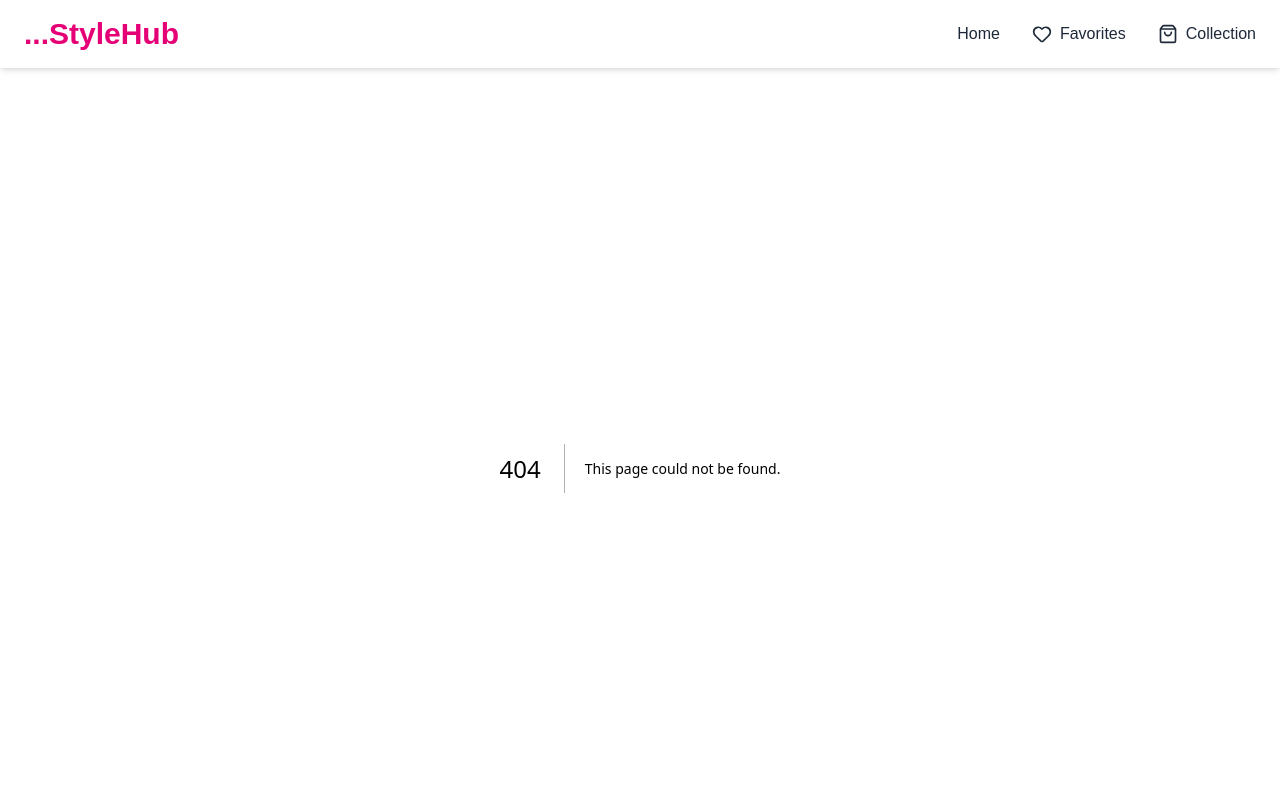
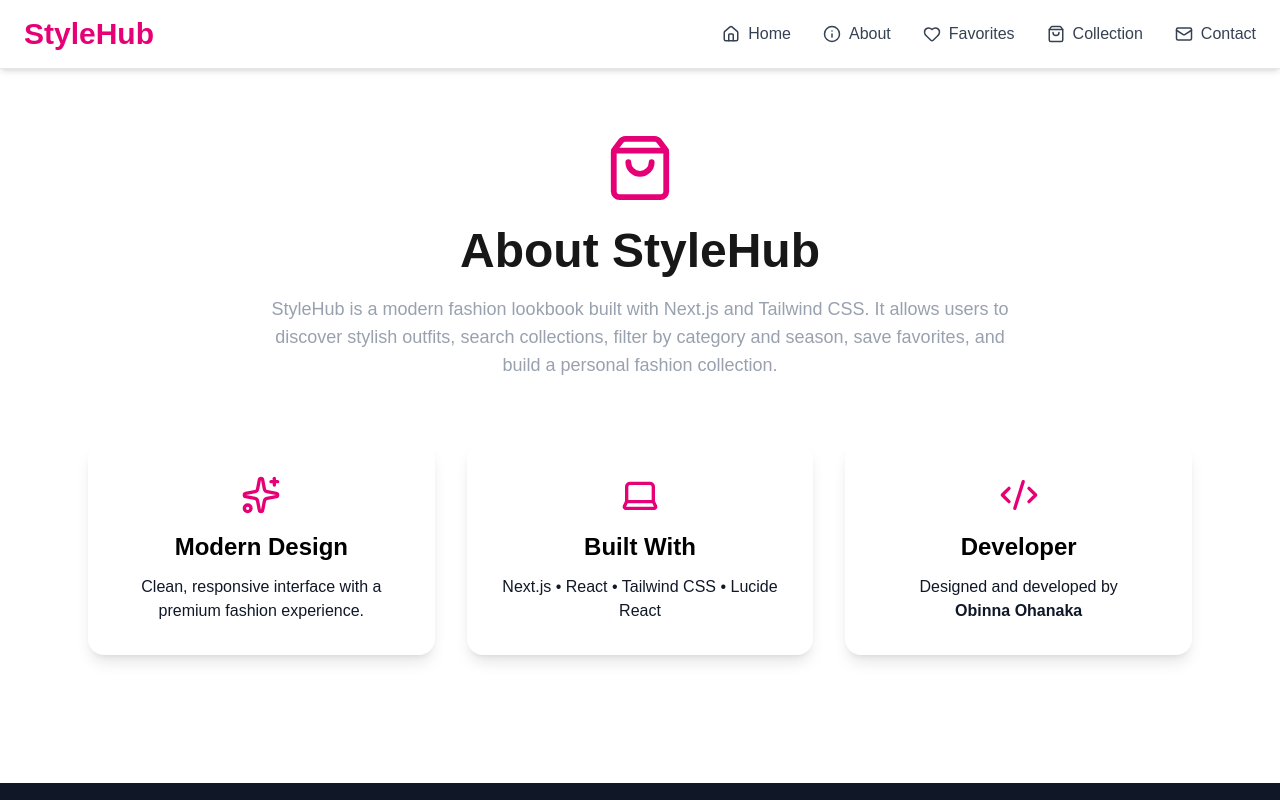
Before and after one commit to obinnaohanaka/stylehub, a Next.js app: page /about in a window 1280 px wide. Before the commit this address had no page. Shown: the top 800 px of the page. Built offline with nearby package versions, Linux system fonts and the light colour scheme.

Commit message:
Complete StyleHub with About page, Contact page, loading screen, favorites, collection, search, filters, and UI improvements

```diff
--- /dev/null
+++ b/app/about/page.jsx
@@ -0,0 +1,93 @@
+import {
+  ShoppingBag,
+  Sparkles,
+  Laptop,
+  Code2,
+} from "lucide-react";
+
+export default function AboutPage() {
+  return (
+    <section className="max-w-6xl mx-auto px-6 py-16">
+
+      <div className="text-center">
+
+        <ShoppingBag
+          size={70}
+          className="mx-auto text-pink-600"
+        />
+
+        <h1 className="text-5xl font-extrabold mt-6">
+          About StyleHub
+        </h1>
+
+        <p className="mt-5 text-gray-400 max-w-3xl mx-auto text-lg">
+          StyleHub is a modern fashion lookbook built with
+          Next.js and Tailwind CSS. It allows users to discover
+          stylish outfits, search collections, filter by
+          category and season, save favorites, and build a
+          personal fashion collection.
+        </p>
+
+      </div>
+
+      <div className="grid md:grid-cols-3 gap-8 mt-16">
+
+        <div className="bg-white rounded-2xl shadow-lg p-8 text-center">
+
+          <Sparkles
+            size={40}
+            className="mx-auto text-pink-600"
+          />
+
+          <h2 className="text-2xl text-black font-bold mt-4">
+            Modern Design
+          </h2>
+
+          <p className="mt-3 text-gray-900">
+            Clean, responsive interface with a premium fashion
+            experience.
+          </p>
+
+        </div>
+
+        <div className="bg-white rounded-2xl shadow-lg p-8 text-center">
+
+          <Laptop
+            size={40}
+            className="mx-auto text-pink-600"
+          />
+
+          <h2 className="text-2xl text-black font-bold mt-4">
+            Built With
+          </h2>
+
+          <p className="mt-3 text-gray-900">
+            Next.js • React • Tailwind CSS • Lucide React
+          </p>
+
+        </div>
+
+        <div className="bg-white rounded-2xl shadow-lg p-8 text-center">
+
+          <Code2
+            size={40}
+            className="mx-auto text-pink-600"
+          />
+
+          <h2 className="text-2xl text-black font-bold mt-4">
+            Developer
+          </h2>
+
+          <p className="mt-3 text-gray-900">
+            Designed and developed by
+            <br />
+            <strong>Obinna Ohanaka</strong>
+          </p>
+
+        </div>
+
+      </div>
+
+    </section>
+  );
+}
--- /dev/null
+++ b/app/contact/page.jsx
@@ -0,0 +1,135 @@
+"use client";
+import { useState } from "react";
+import toast from "react-hot-toast";
+import {
+    Mail,
+    Globe,
+    User,
+    Send,
+} from "lucide-react";
+
+export default function ContactPage() {
+    const [name, setName] = useState("");
+    const [email, setEmail] = useState("");
+    const [message, setMessage] = useState("");
+
+    const handleSendMessage = (e) => {
+        e.preventDefault();
+
+        if (
+            name.trim() === "" ||
+            email.trim() === "" ||
+            message.trim() === ""
+        ) {
+            toast.error("Please fill in all the fields.");
+            return;
+        }
+
+        toast.success(
+            "✅ Message sent successfully! We'll respond to you soon."
+        );
+
+        setName("");
+        setEmail("");
+        setMessage("");
+    };
+
+
+
+
+    return (
+        <section className="max-w-5xl mx-auto px-6 py-16">
+
+            <div className="text-center">
+
+                <h1 className="text-5xl font-extrabold">
+                    Contact Me
+                </h1>
+
+                <p className="text-gray-200 mt-4">
+                    Have feedback or would like to connect?
+                    I'd love to hear from you.
+                </p>
+
+            </div>
+
+            <div className="bg-white rounded-2xl shadow-lg p-10 mt-12">
+
+                <div className="space-y-6">
+
+                    <div className="flex items-center text-pink-600 gap-4">
+                        <User className="text-pink-600" />
+                        <span>Obinna Ohanaka</span>
+                    </div>
+
+                    <div className="flex items-center gap-4">
+                        <Mail className="text-pink-600" />
+                        <a
+                            href="mailto:obinna.c.ohanaka@gmail.com.com"
+                            className="text-pink-600 hover:underline"
+                        >
+                            obinna.c.ohanaka@gmail.com
+                        </a>
+                    </div>
+
+                    <div className="flex items-center gap-4">
+                        <Globe className="text-pink-600" />
+                        <a
+                            href="https://github.com/obinnaohanaka"
+                            target="_blank"
+                            rel="noopener noreferrer"
+                            className="text-pink-600 hover:underline"
+                        >
+                            Globe
+                        </a>
+                    </div>
+
+                </div>
+
+                <form
+                    onSubmit={handleSendMessage}
+                    className="space-y-6"
+                >
+
+                    <input
+                        type="text"
+                        placeholder="Your Name"
+                        value={name}
+                        onChange={(e) => setName(e.target.value)}
+                        required
+                        className="w-full border border-gray-300 rounded-xl p-4 text-gray-900 placeholder:text-gray-400 focus:outline-none focus:ring-2 focus:ring-pink-500"
+                    />
+
+                    <input
+                        type="email"
+                        placeholder="Your Email"
+                        value={email}
+                        onChange={(e) => setEmail(e.target.value)}
+                        required
+                        className="w-full border border-gray-300 rounded-xl p-4 text-gray-900 placeholder:text-gray-400 focus:outline-none focus:ring-2 focus:ring-pink-500"
+                    />
+
+                    <textarea
+                        rows={5}
+                        placeholder="Your Message"
+                        value={message}
+                        onChange={(e) => setMessage(e.target.value)}
+                        required
+                        className="w-full border border-gray-300 rounded-xl p-4 text-gray-900 placeholder:text-gray-400 focus:outline-none focus:ring-2 focus:ring-pink-500"
+                    />
+
+                    <button
+                        type="submit"
+                        className="bg-pink-600 hover:bg-pink-700 text-white px-6 py-3 rounded-xl flex items-center gap-2 transition"
+                    >
+                        <Send size={18} />
+                        Send Message
+                    </button>
+
+                </form>
+
+            </div>
+
+        </section>
+    );
+}
--- a/components/Footer.jsx
+++ b/components/Footer.jsx
@@ -8,7 +8,7 @@
         <div className="flex flex-col md:flex-row justify-between items-center gap-6">
 
           {/* Logo & Description */}
-          <div className="text-center md:text-left">
+          {/* <div className="text-center md:text-left">
             <h2 className="text-2xl font-bold text-pink-400">
               StyleHub
             </h2>
@@ -20,7 +20,7 @@
             <p className="text-sm text-gray-500">
               @Fullstack Developer.
             </p>
-          </div>
+          </div> */}
 
           {/* Navigation */}
           {/* <div className="flex gap-6 text-gray-300">
@@ -44,7 +44,7 @@
 
         {/* Copyright */}
         <p className="text-center text-gray-400 text-sm">
-          © {new Date().getFullYear()} StyleHub. Built with Next.js, React and Tailwind CSS.
+          © {new Date().getFullYear()} StyleHub. All rights reserved.
         </p>
 
       </div>
--- a/components/Header.jsx
+++ b/components/Header.jsx
@@ -1,41 +1,61 @@
 "use client";
 
+import { useState } from "react";
 import Link from "next/link";
-import { Heart, ShoppingBag } from "lucide-react";
+import {
+  Home,
+  Info,
+  Heart,
+  ShoppingBag,
+  Mail,
+  Menu,
+  X,
+} from "lucide-react";
+
 import { useOutfit } from "@/context/OutfitContext";
 
 export default function Header() {
   const { favorites, collection } = useOutfit();
 
+  const [menuOpen, setMenuOpen] = useState(false);
+
   return (
-    <header className="sticky top-0 z-50 bg-white text-gray-800 shadow-md">
+    <header className="sticky top-0 z-50 bg-white/95 backdrop-blur-md border-b border-gray-200 shadow-md">
+
       <div className="max-w-7xl mx-auto flex items-center justify-between px-6 py-4">
 
         {/* Logo */}
         <Link href="/">
-          <h1 className="text-3xl font-extrabold text-pink-600 cursor-pointer">
-            ...StyleHub
+          <h1 className="text-3xl font-extrabold text-pink-600 hover:scale-105 transition-transform cursor-pointer">
+            StyleHub
           </h1>
         </Link>
 
-        {/* Navigation */}
-        <nav className="flex items-center gap-8">
+        {/* Desktop Navigation */}
+        <nav className="hidden md:flex items-center gap-8">
 
           <Link
             href="/"
-            className="font-medium hover:text-pink-600 transition"
+            className="flex items-center gap-2 font-medium text-gray-700 hover:text-pink-600 transition"
           >
+            <Home size={18} />
             Home
           </Link>
 
-          {/* Favorites */}
+          <Link
+            href="/about"
+            className="flex items-center gap-2 font-medium text-gray-700 hover:text-pink-600 transition"
+          >
+            <Info size={18} />
+            About
+          </Link>
+
           <Link
             href="/favorites"
-            className="relative flex items-center gap-2 hover:text-pink-600 transition"
+            className="relative flex items-center gap-2 font-medium text-gray-700 hover:text-pink-600 transition"
           >
-            <Heart size={20} />
-
-            <span>Favorites</span>
+            <Heart size={18} />
+            Favorites
 
             {favorites.length > 0 && (
               <span className="absolute -top-2 -right-4 bg-pink-600 text-white text-xs font-bold rounded-full min-w-5 h-5 flex items-center justify-center px-1">
@@ -44,14 +64,12 @@
             )}
           </Link>
 
-          {/* Collection */}
           <Link
             href="/collection"
-            className="relative flex items-center gap-2 hover:text-pink-600 transition"
+            className="relative flex items-center gap-2 font-medium text-gray-700 hover:text-pink-600 transition"
           >
-            <ShoppingBag size={20} />
-
-            <span>Collection</span>
+            <ShoppingBag size={18} />
+            Collection
 
             {collection.length > 0 && (
               <span className="absolute -top-2 -right-4 bg-black text-white text-xs font-bold rounded-full min-w-5 h-5 flex items-center justify-center px-1">
@@ -60,8 +78,82 @@
             )}
           </Link>
 
+          <Link
+            href="/contact"
+            className="flex items-center gap-2 font-medium text-gray-700 hover:text-pink-600 transition"
+          >
+            <Mail size={18} />
+            Contact
+          </Link>
+
         </nav>
+
+        {/* Mobile Menu Button */}
+        <button
+          onClick={() => setMenuOpen(!menuOpen)}
+          className="md:hidden text-gray-700 hover:text-pink-600 transition"
+        >
+          {menuOpen ? <X size={30} /> : <Menu size={30} />}
+        </button>
+
       </div>
+
+      {/* Mobile Navigation */}
+      {menuOpen && (
+        <div className="md:hidden bg-white border-t shadow-lg">
+
+          <nav className="flex flex-col p-6 space-y-5">
+
+            <Link
+              href="/"
+              onClick={() => setMenuOpen(false)}
+              className="flex items-center gap-3 hover:text-pink-600"
+            >
+              <Home size={20} />
+              Home
+            </Link>
+
+            <Link
+              href="/about"
+              onClick={() => setMenuOpen(false)}
+              className="flex items-center gap-3 hover:text-pink-600"
+            >
+              <Info size={20} />
+              About
+            </Link>
+
+            <Link
+              href="/favorites"
+              onClick={() => setMenuOpen(false)}
+              className="flex items-center gap-3 hover:text-pink-600"
+            >
+              <Heart size={20} />
+              Favorites ({favorites.length})
+            </Link>
+
+            <Link
+              href="/collection"
+              onClick={() => setMenuOpen(false)}
+              className="flex items-center gap-3 hover:text-pink-600"
+            >
+              <ShoppingBag size={20} />
+              Collection ({collection.length})
+            </Link>
+
+            <Link
+              href="/contact"
+              onClick={() => setMenuOpen(false)}
+              className="flex items-center gap-3 hover:text-pink-600"
+            >
+              <Mail size={20} />
+              Contact
+            </Link>
+
+          </nav>
+
+        </div>
+      )}
+
     </header>
   );
 }
--- a/data/outfits.js
+++ b/data/outfits.js
@@ -131,15 +131,15 @@
 
   {
     id: 13,
-  title: "Classic Business Suit",
-  category: "Formal",
-  season: "All Season",
-  description: "A tailored navy-blue business suit perfect for office meetings, conferences, and formal occasions.",
-  image: "https://images.unsplash.com/photo-1593032465171-8bdc6b4d9d9d?auto=format&fit=crop&w=800&q=80",
-  price: 55000,
-  rating: 4.9,
+    title: "Urban Streetwear Hoodie",
+    category: "Streetwear",
+    season: "Autumn",
+    description: "A premium oversized hoodie with a modern streetwear design, offering comfort and style for everyday casual wear.",
+    image: "https://images.unsplash.com/photo-1521572267360-ee0c2909d518?auto=format&fit=crop&w=800&q=80",
+    price: 18500,
+    rating: 4.8,
     availability: "In Stock",
-  keywords: ["formal", "business", "office", "suit", "professional"],
+    keywords: ["streetwear", "hoodie", "urban", "casual", "oversized", "fashion"],
   },
 
   {
```
Lines whose indentation alone changed are shown as unchanged.
